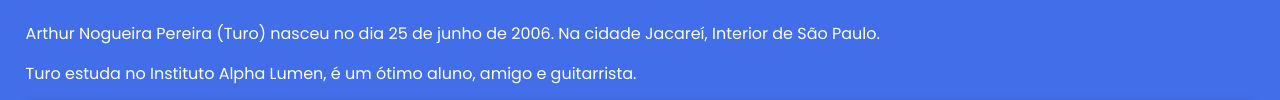
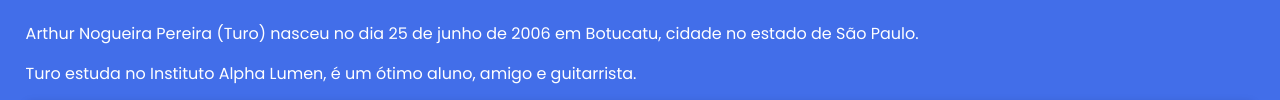
Before and after one commit to DanielDPereira/Turo, a plain HTML site: page index.html in a window 1280 px wide. Shown: the part 388-488 px from the top of the page. Drawn offline with nearby package versions, Linux system fonts and the light colour scheme; a script that the page names is missing.

Commit message:
Update index.html

```diff
--- a/index.html
+++ b/index.html
@@ -45,7 +45,7 @@
   <center><img class="foto" src="./Turo.jpeg"/></center>
 
   <div class="texto1">
-    <p>Arthur Nogueira Pereira (Turo) nasceu no dia 25 de junho de 2006. Na cidade Jacareí, Interior de São Paulo.</p>
+    <p>Arthur Nogueira Pereira (Turo) nasceu no dia 25 de junho de 2006 em Botucatu, cidade no estado de São Paulo.</p>
 
     <p>Turo estuda no Instituto Alpha Lumen, é um ótimo aluno, amigo e guitarrista.</p>
 
```
